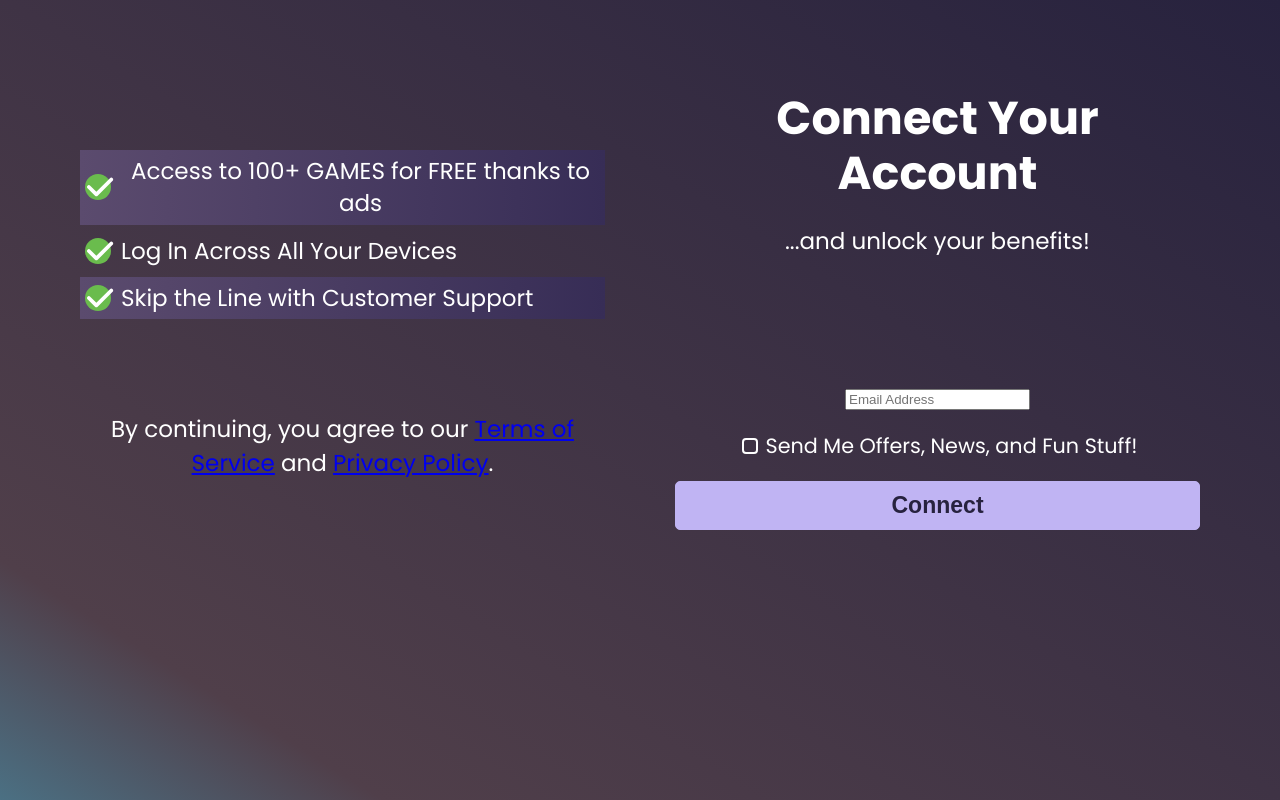
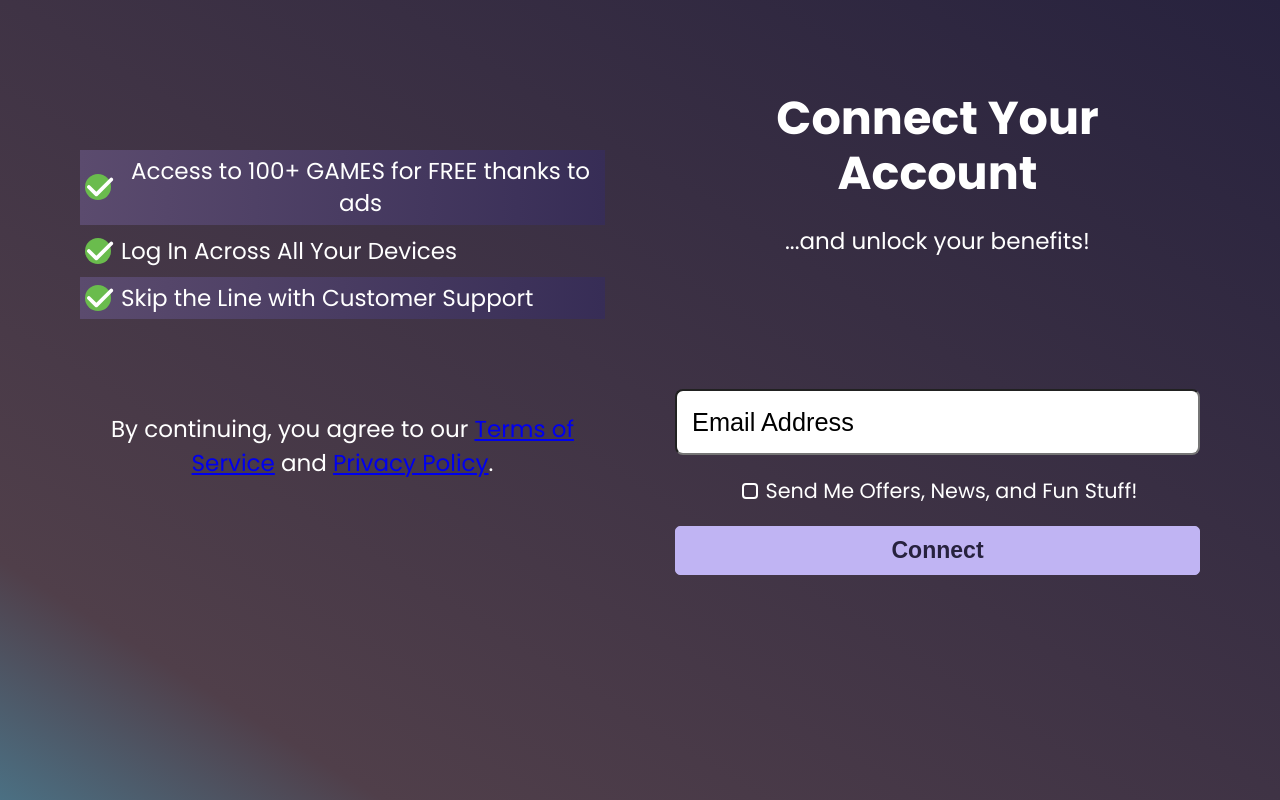
Before and after one commit to violetacf/subscription-onboarding, a React (Create React App) app: page / in a window 1280 px wide. Built offline with nearby package versions, Linux system fonts and the light colour scheme.

Commit message:
Updated textInput component and added style module

```diff
--- a/src/components/TextInput.tsx
+++ b/src/components/TextInput.tsx
@@ -1,4 +1,5 @@
 import React from "react";
+import styles from "../styles/components/TextInput.module.css";
 
 interface TextInputProps {
   value: string;
@@ -6,6 +7,7 @@ interface TextInputProps {
   placeholder?: string;
   disabled?: boolean;
   type?: React.HTMLInputTypeAttribute;
+  className?: string;
 }
 
 const TextInput: React.FC<TextInputProps> = ({
@@ -14,6 +16,7 @@ const TextInput: React.FC<TextInputProps> = ({
   placeholder = "",
   disabled = false,
   type = "text",
+  className,
 }) => {
   return (
     <input
@@ -22,6 +25,7 @@ const TextInput: React.FC<TextInputProps> = ({
       value={value}
       onChange={(e) => onChange(e.target.value)}
       disabled={disabled}
+      className={`${styles.textInput} ${className || ""}`}
     />
   );
 };
--- /dev/null
+++ b/src/styles/components/TextInput.module.css
@@ -0,0 +1,32 @@
+.textInput {
+  width: 100%;
+  padding: 12px 15px;
+  border: 1px solid (--color-link-blue);
+  border-radius: 8px;
+  font-size: 1.1em;
+  line-height: 1.5;
+  box-sizing: border-box;
+  transition: border-color 0.2s ease-in-out, box-shadow 0.2s ease-in-out;
+}
+
+@media (max-width: 600px) {
+  .textInput {
+    font-size: 0.85em;
+  }
+}
+
+.textInput:focus {
+  outline: none;
+  border-color: var(--color-link-blue);
+  box-shadow: 0 0 0 3px var(--color-link-blue);
+}
+
+.textInput:disabled {
+  background-color: var(--color-white);
+  cursor: not-allowed;
+  opacity: 0.7;
+}
+
+.textInput::placeholder {
+  color: var(--color-top-right);
+}
```
